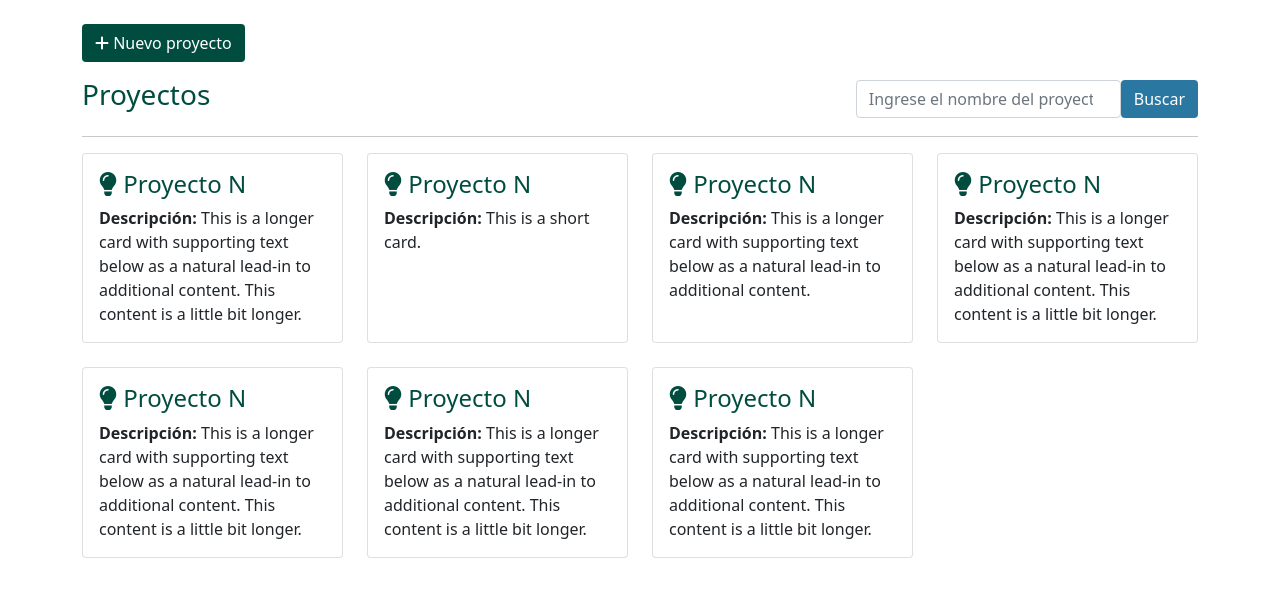
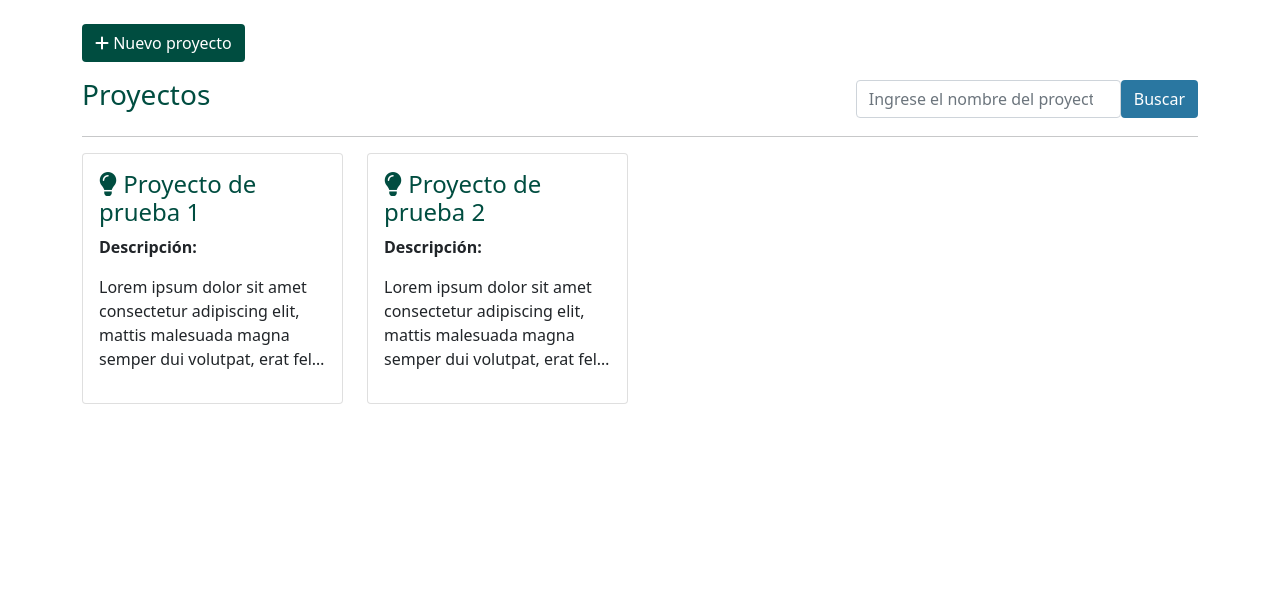
Before and after one commit to CarlosAlmeida2000/SimuladorViabilidad, a Django app: page / in a window 1280 px wide. Shown: the part 56-665 px from the top of the page. Run offline with Django 3.2, Linux system fonts and the light colour scheme; data comes from the database, SQL or seed files in the repository; some libraries are stand-ins or nearby versions.

Commit message:
Carga de datos de proyectos

```diff
--- a/Simulador/templates/simulador/proyecto.html
+++ b/Simulador/templates/simulador/proyecto.html
@@ -18,103 +18,25 @@
     <hr>
     <div class="mt-3">
         <div class="row row-cols-1 row-cols-sm-2 row-cols-md-3 row-cols-lg-4 g-4">
+            {% for proyecto in proyectos %}
             <div class="col">
                 <div class="card h-100">
-                    <div class="card-body">
+                    <div class="card-body ">
                         <h5 class="card-title cl-green h4">
                             <i class="fa-solid fa-lightbulb"></i>
-                            <span>Proyecto N</span>
+                            <span>{{ proyecto.nombre }}</span>
                         </h5>
                         <p class="card-text">
                             <strong>Descripción: </strong>
-                            This is a longer card with supporting text below as a natural lead-in to
-                            additional content. This content is a little bit longer.</p>
+                            <div class="text-truncate-4">
+                                {{ proyecto.descripcion }}
+                            </div>
+                        </p>
                     </div>
                 </div>
             </div>
-            <div class="col">
-                <div class="card h-100">
-                    <div class="card-body">
-                        <h5 class="card-title cl-green h4">
-                            <i class="fa-solid fa-lightbulb"></i>
-                            <span>Proyecto N</span>
-                        </h5>
-                        <p class="card-text">
-                            <strong>Descripción: </strong>
-                            This is a short card.</p>
-                    </div>
-                </div>
-            </div>
-            <div class="col">
-                <div class="card h-100">
-                    <div class="card-body">
-                        <h5 class="card-title cl-green h4">
-                            <i class="fa-solid fa-lightbulb"></i>
-                            <span>Proyecto N</span>
-                        </h5>
-                        <p class="card-text">
-                            <strong>Descripción: </strong>
-                            This is a longer card with supporting text below as a natural lead-in to
-                            additional content.</p>
-                    </div>
-                </div>
-            </div>
-            <div class="col">
-                <div class="card h-100">
-                    <div class="card-body">
-                        <h5 class="card-title cl-green h4">
-                            <i class="fa-solid fa-lightbulb"></i>
-                            <span>Proyecto N</span>
-                        </h5>
-                        <p class="card-text">
-                            <strong>Descripción: </strong>
-                            This is a longer card with supporting text below as a natural lead-in to
-                            additional content. This content is a little bit longer.</p>
-                    </div>
-                </div>
-            </div>
-            <div class="col">
-                <div class="card h-100">
-                    <div class="card-body">
-                        <h5 class="card-title cl-green h4">
-                            <i class="fa-solid fa-lightbulb"></i>
-                            <span>Proyecto N</span>
-                        </h5>
-                        <p class="card-text">
-                            <strong>Descripción: </strong>
-                            This is a longer card with supporting text below as a natural lead-in to
-                            additional content. This content is a little bit longer.</p>
-                    </div>
-                </div>
-            </div>
-            <div class="col">
-                <div class="card h-100">
-                    <div class="card-body">
-                        <h5 class="card-title cl-green h4">
-                            <i class="fa-solid fa-lightbulb"></i>
-                            <span>Proyecto N</span>
-                        </h5>
-                        <p class="card-text">
-                            <strong>Descripción: </strong>
-                            This is a longer card with supporting text below as a natural lead-in to
-                            additional content. This content is a little bit longer.</p>
-                    </div>
-                </div>
-            </div>
-            <div class="col">
-                <div class="card h-100">
-                    <div class="card-body">
-                        <h5 class="card-title cl-green h4">
-                            <i class="fa-solid fa-lightbulb"></i>
-                            <span>Proyecto N</span>
-                        </h5>
-                        <p class="card-text">
-                            <strong>Descripción: </strong>
-                            This is a longer card with supporting text below as a natural lead-in to
-                            additional content. This content is a little bit longer.</p>
-                    </div>
-                </div>
-            </div>
+            {% endfor %}
+
         </div>
         </ class="mt-3">
     </div>
--- a/Simulador/urls.py
+++ b/Simulador/urls.py
@@ -8,4 +8,5 @@ urlpatterns = [
     path("flujo-efectivo/", views.vwFlujo, name="flujo_efectivo"),
     path("guardar-actividad/", views.vwGuardarActividad, name="guardar-actividad"),
     path("guardar-valor/", views.vwGuardarValor, name="guardar-valor"),
+    # path("lista-proyectos", views.listar_proyectos, name="ls-proyectos"),
 ]
--- a/Simulador/views.py
+++ b/Simulador/views.py
@@ -1,12 +1,12 @@
+import json
 from django.http import JsonResponse
 from django.shortcuts import render
 from .models import *
-from django.http import JsonResponse
 
-# Create your views here.
+#region Vistas
 def vwIndex(request):
-    return render(request, "simulador/proyecto.html")
-
+    proyectos = Usuarios.objects.get(pk=1).proyectos.all()
+    return render(request, "simulador/proyecto.html", {"proyectos":proyectos})
 
 def vwFlujo(request):
     return render(request, "simulador/flujo_efectivo.html")
@@ -46,5 +46,17 @@ def vwGuardarValor(request):
         return JsonResponse({'id_valor': flujo_efectivo.id})
     except Exception as e:
         return JsonResponse({'id_valor': '0'})
+#endregion
 
+#region Metodos
 # def listar_proyectos(request):
+#     proyectos = Usuarios.objects.get(pk=1).proyectos.all()
+#     data = []
+#     for proyecto in proyectos:
+#         data_proyecto = {}
+#         data_proyecto['nombres'] = proyecto.nombre
+#         data_proyecto['descripcion'] = proyecto.descripcion
+#         data.append(data_proyecto)
+
+#     return JsonResponse(data, safe=False)
+#endregion
--- a/static/css/colors.css
+++ b/static/css/colors.css
@@ -95,3 +95,24 @@ button[class*="active"] {
   background-color: white !important;
   width: 325px;
 }
+
+.text-truncate-3 {
+  display: -webkit-box;
+  -webkit-box-orient: vertical;
+  -webkit-line-clamp: 3;
+  overflow: hidden;
+}
+
+.text-truncate-4 {
+  display: -webkit-box;
+  -webkit-box-orient: vertical;
+  -webkit-line-clamp: 4;
+  overflow: hidden;
+}
+
+.text-truncate-5 {
+  display: -webkit-box;
+  -webkit-box-orient: vertical;
+  -webkit-line-clamp: 5;
+  overflow: hidden;
+}
```
